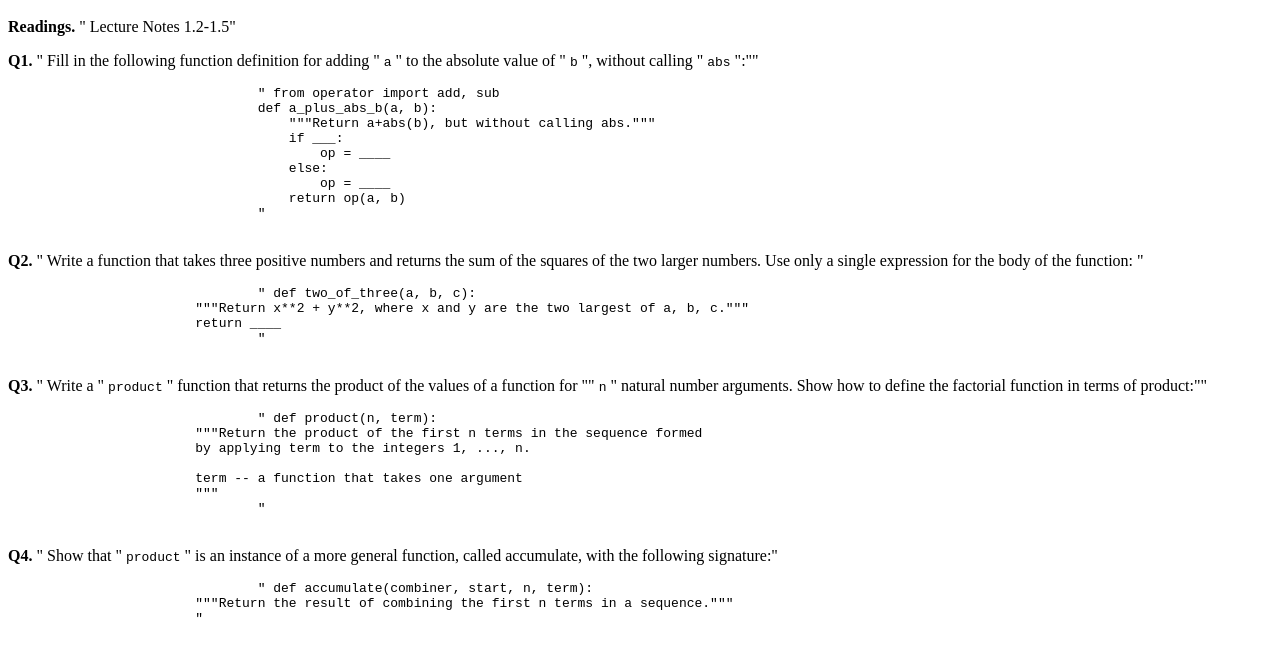
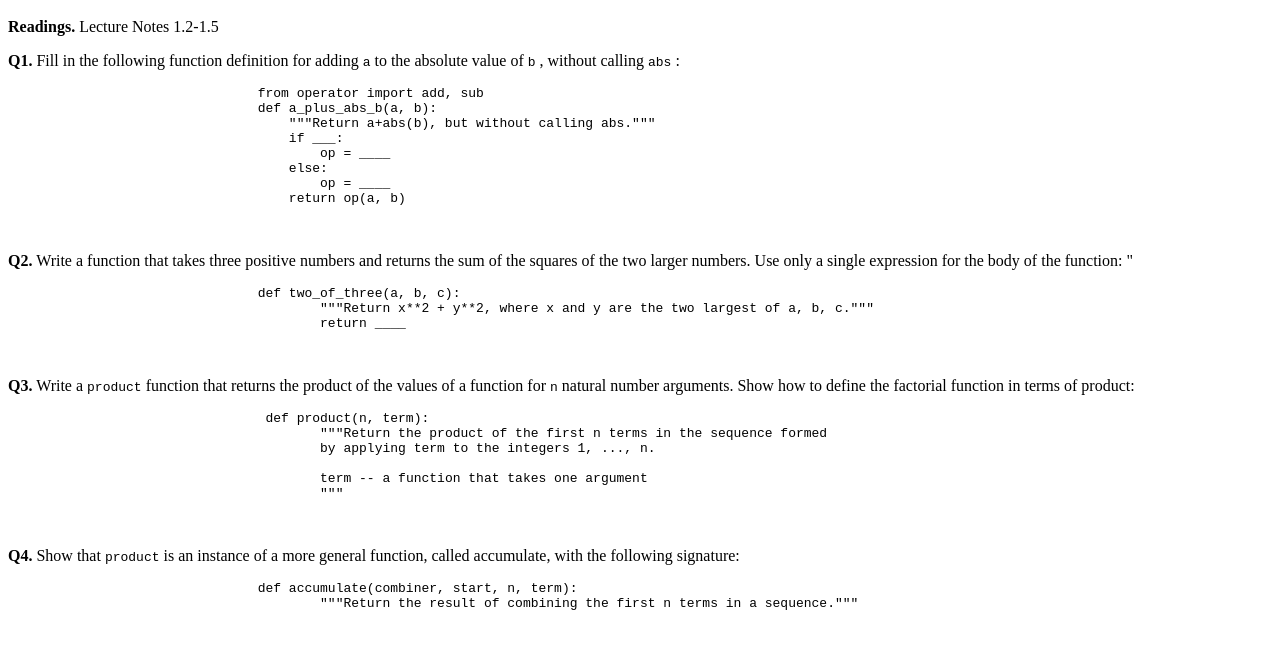
Before and after one commit to tbehailu/wat-camp-2014, a plain HTML site: page exercise1.html in a window 1280 px wide. Shown: the part 48-704 px from the top of the page. Drawn offline with Linux system fonts and the light colour scheme.

Commit message:
Update exercise1.html

```diff
--- a/exercise1.html
+++ b/exercise1.html
@@ -5,25 +5,24 @@
 
 			<p>
 				<strong>Readings.</strong>
-				" Lecture Notes 1.2-1.5"
+				Lecture Notes 1.2-1.5
 			</p>
 
 
 			<p>
 				<strong>Q1.</strong>
 
-				" Fill in the following function definition for adding "
+				Fill in the following function definition for adding
 				<tt class="docutils literal">a</tt>
-				" to the absolute value of "
+				 to the absolute value of
 				<tt class="docutils literal">b</tt>
-				",
-				without calling "
+				, without calling
 				<tt class="docutils literal">abs</tt>
-				":""
+				:
 			</p>
 
 			<pre class="literal-block">
-				" from operator import add, sub
+				from operator import add, sub
 				def a_plus_abs_b(a, b):
 				    """Return a+abs(b), but without calling abs."""
 				    if ___:
@@ -31,55 +30,55 @@
 				    else:
 				        op = ____
 				    return op(a, b)
-				"
+
 			</pre>
 
 			<p>
 				<strong>Q2.</strong>
 
-				" Write a function that takes three positive numbers and returns the sum of the squares of the two larger numbers. Use only a single expression for the body of the function: "
+				Write a function that takes three positive numbers and returns the sum of the squares of the two larger numbers. Use only a single expression for the body of the function: "
 			</p>
 
 			<pre class="literal-block">
-				" def two_of_three(a, b, c):
+				def two_of_three(a, b, c):
 		    			"""Return x**2 + y**2, where x and y are the two largest of a, b, c."""
 		    			return ____
-				"
+
 			</pre>
 
 
 <p>
 				<strong>Q3.</strong>
 
-				" Write a "
+				Write a
 				<tt class="docutils literal">product</tt>
-				" function that returns the product of the values of a function for ""
+				function that returns the product of the values of a function for
 				<tt class="docutils literal">n</tt>
-				" natural number arguments. Show how to define the factorial function in terms of product:""
+				natural number arguments. Show how to define the factorial function in terms of product:
 			</p>
 
 			<pre class="literal-block">
-				" def product(n, term):
+				 def product(n, term):
     					"""Return the product of the first n terms in the sequence formed
     					by applying term to the integers 1, ..., n.
 
     					term -- a function that takes one argument
     					"""
-				"
+
 			</pre>
 
 			<p>
 				<strong>Q4.</strong>
 
-				" Show that "
+				Show that
 				<tt class="docutils literal">product</tt>
-				" is an instance of a more general function, called accumulate, with the following signature:"
+				is an instance of a more general function, called accumulate, with the following signature:
 			</p>
 
 			<pre class="literal-block">
-				" def accumulate(combiner, start, n, term):
+				def accumulate(combiner, start, n, term):
     					"""Return the result of combining the first n terms in a sequence."""
-    			"
+
 			</pre>
 
 		</div>
```
Lines whose indentation alone changed are shown as unchanged.
